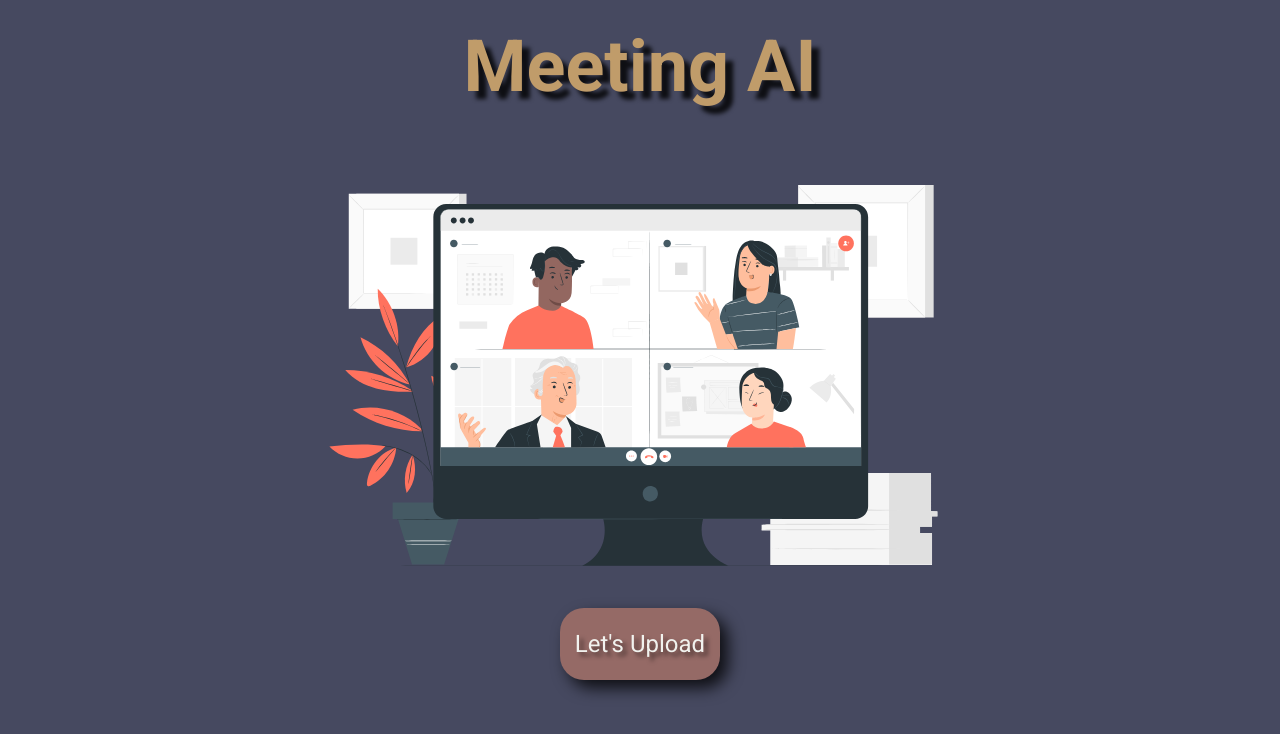
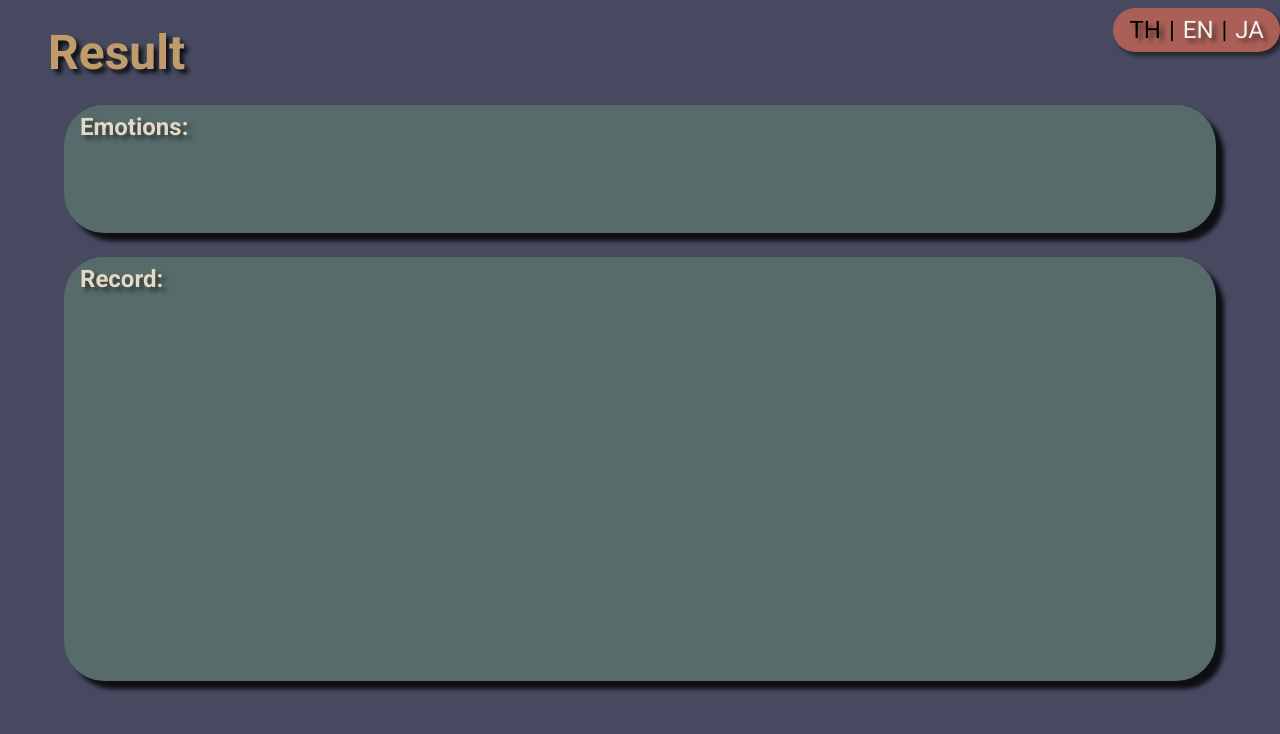
Before and after one commit to dolwijit13/meeting-ai, a React (Create React App) app in the folder frontend/: page /result in a window 1280 px wide. Shown: the top 734 px of the page. Built offline with nearby package versions, Linux system fonts and the light colour scheme.

Commit message:
Add result page

```diff
--- a/frontend/src/index.tsx
+++ b/frontend/src/index.tsx
@@ -2,6 +2,7 @@ import React from 'react';
 import ReactDOM from 'react-dom';
 import './index.css';
 import { HomePage } from './pages/HomePage/HomePage';
+import { ResultPage } from './pages/ResultPage/ResultPage';
 import {
   BrowserRouter as Router,
   Switch,
@@ -13,6 +14,7 @@ ReactDOM.render(
   <React.StrictMode>
     <Router>
       <Switch>
+        <Route path='/result' component={() => <ResultPage />} />
         <Route path='/' component={() => <HomePage />} />
       </Switch>
     </Router>
--- /dev/null
+++ b/frontend/src/pages/ResultPage/ResultPage.module.scss
@@ -0,0 +1,77 @@
+:local(.bg) {
+  width: 100%;
+  height: 100%;
+  background-color: #464960;
+  display: flex;
+  flex-direction: column;
+}
+
+:local(.header) {
+  margin: 24px;
+  margin-left: 48px;
+  display: flex;
+  justify-content: flex-start;
+  color: #C09C6A;
+  font-weight: 700;
+  font-size: 48px;
+  text-shadow: 4px 4px 4px rgba(0, 0, 0, 0.8);
+  text-align: center;
+}
+
+:local(.emotionSection),
+:local(.recordSection) {
+  background-color: #576B6B;
+  display: flex;
+  flex-direction: column;
+  width: 90%;
+  height: 128px;
+  align-self: center;
+  box-shadow: 8px 8px 4px rgba(0, 0, 0, 0.8);
+  border-radius: 40px;
+}
+
+:local(.recordSection) {
+  height: 424px;
+  margin-top: 24px;
+}
+
+:local(.label) {
+  font-weight: bold;
+  font-size: 24px;
+  color: #E4D9C5;
+  text-shadow: 4px 4px 4px rgba(0, 0, 0, 0.5);
+  margin-left: 16px;
+  margin-top: 8px;
+}
+
+:local(.langsArea) {
+  background: #AB6057;
+  box-shadow: 4px 4px 4px rgba(0, 0, 0, 0.5);
+  border-radius: 40px;
+  position: absolute;
+  display: flex;
+  flex-direction: row;
+  right: 0px;
+  top: 8px;
+  padding: 8px;
+}
+
+:local(.langArea) {
+  display: flex;
+  flex-direction: row;
+  font-size: 24px;
+}
+
+:local(.langChoice) {
+  display: flex;
+  color: #F1F2EE;
+  text-shadow: 4px 4px 4px rgba(0, 0, 0, 0.5);
+  font-size: 24px;
+  padding-left: 8px;
+  padding-right: 8px;
+  cursor: pointer;
+}
+
+:local(.selectedLang) {
+  color: black;
+}
--- /dev/null
+++ b/frontend/src/pages/ResultPage/ResultPage.tsx
@@ -0,0 +1,36 @@
+import classnames from 'classnames';
+import React, { useState } from 'react';
+import styles from './ResultPage.module.scss';
+
+interface IResultPage {}
+
+export const ResultPage: React.FC<IResultPage> = (props) => {
+  const [selectedLang, setSelectedLang] = useState<number>(0);
+  const languages = ['TH', 'EN', 'JA'];
+
+  const languageChoices = languages.map((lang, idx) => (
+    <div className={styles.langArea}>
+      <div>{idx > 0 && '|'}</div>
+      <div className={classnames(styles.langChoice, {[styles.selectedLang]: selectedLang === idx})} onClick={() => setSelectedLang(idx)}>
+        {lang}
+      </div>
+    </div>
+  ));
+
+  return (
+    <div className={styles.bg}>
+      <div className={styles.langsArea}>
+        {languageChoices}
+      </div>
+      <div className={styles.header}>
+        Result
+      </div>
+      <div className={styles.emotionSection}>
+        <div className={styles.label}>Emotions:</div>
+      </div>
+      <div className={styles.recordSection}>
+        <div className={styles.label}>Record:</div>
+      </div>
+    </div>
+  );
+};
```
